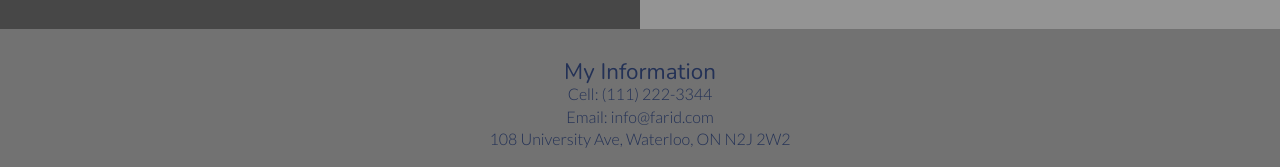
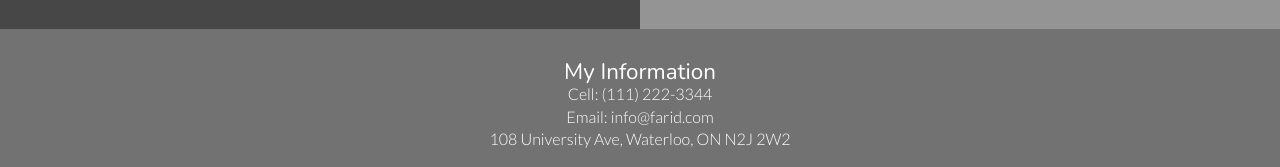
Before and after one commit to FrontDevR/faridcollege.github.io, a plain HTML site: page index.html in a window 1280 px wide. Shown: the part 6043-6210 px from the top of the page. Drawn offline with nearby package versions, Linux system fonts and the light colour scheme.

Commit message:
Update style.css
color in foot contact info to white

```diff
--- a/styles/style.css
+++ b/styles/style.css
@@ -804,7 +804,7 @@ form#contactForm {
 
   .contactInfo {
     background-color: #727272;
-    color: #233156;
+    color: #ffffff;
     padding: 1rem 0 0;
     grid-column: 1 / -1;
   }
```
